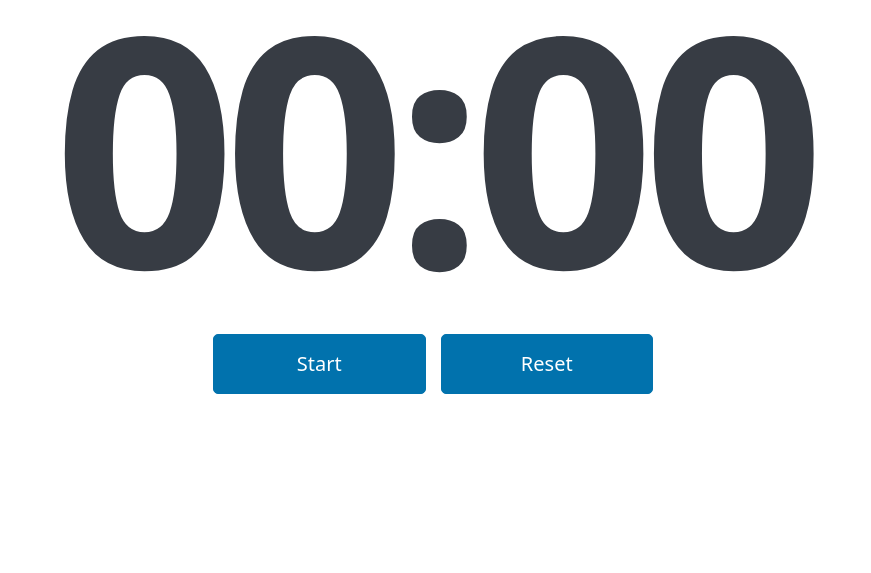
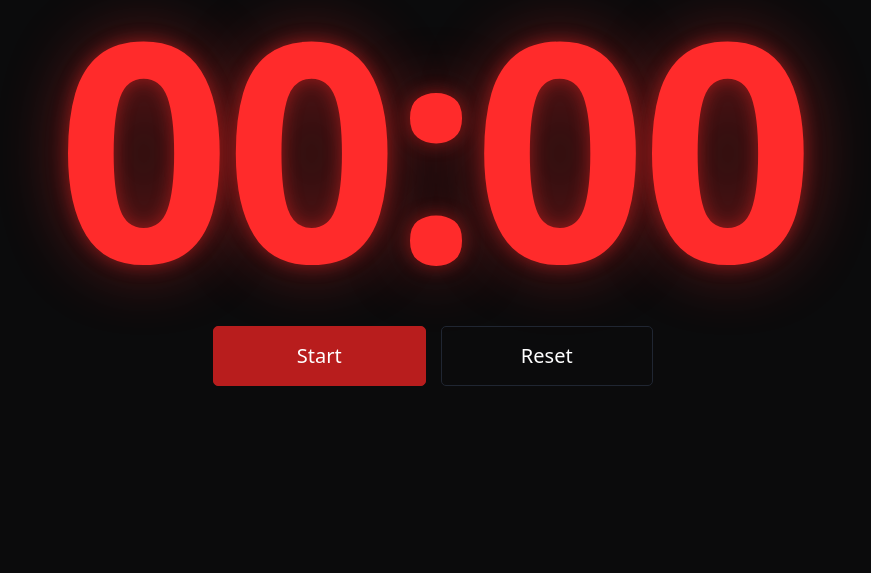
Before and after one commit to marcosgilf/timer, an Astro site: page / in a window 1280 px wide. Shown: the part 227-800 px from the top of the page, without its empty margins (207-1078 px from the left). Built offline with nearby package versions, Linux system fonts and the light colour scheme; Astro itself is replaced by a stand-in of ours.

Commit message:
style(chrono): gym-clock theme - dark panel, neon red digits
- dark-only theme; Pico accent variables follow the digit colour
- digits #ff2b2b on #0b0b0c (5.3:1) with a decorative glow
- Reset outlined rather than filled: the classless Pico build has no .secondary,
  so both buttons had been rendering identically
- digits 32vw, not 35vw: at 35vw they overflowed the padding by 2px at 320px wide

```diff
--- a/src/layouts/AppLayout.astro
+++ b/src/layouts/AppLayout.astro
@@ -14,12 +14,13 @@ const { title } = Astro.props;
 ---
 
 <!doctype html>
-<html lang="en">
+<html lang="en" data-theme="dark">
   <head>
     <meta charset="utf-8" />
     <meta name="viewport" content="width=device-width, initial-scale=1" />
     <meta name="description" content="Track tasks, workouts or run pomodoros." />
-    <meta name="color-scheme" content="light dark" />
+    <meta name="color-scheme" content="dark" />
+    <meta name="theme-color" content="#0b0b0c" />
     <link rel="icon" type="image/svg+xml" href="/favicon.svg" />
     <title>{title}</title>
   </head>
--- a/src/pages/index.astro
+++ b/src/pages/index.astro
@@ -12,7 +12,7 @@ import { formatElapsed } from "../domain/format.ts";
 
     <div class="controls">
       <button type="button" data-action="primary">Start</button>
-      <button type="button" class="secondary" data-action="reset">Reset</button>
+      <button type="button" data-action="reset">Reset</button>
     </div>
 
     <!--
--- a/src/styles/app.css
+++ b/src/styles/app.css
@@ -1,6 +1,24 @@
 /*
- * Everything Pico cannot express. Today that is one thing: digits big enough to read across a room.
+ * Everything Pico cannot express: a gym-clock look — near-black panel, neon red digits — and digits
+ * big enough to read across a room.
  */
+
+:root {
+  /* Not pure black: a hair of lift stops OLED smearing as the digits change. */
+  --pico-background-color: #0b0b0c;
+  --digit-colour: #ff2b2b;
+  --digit-glow: rgb(255 40 40 / 45%);
+
+  /* Pico's accent follows the digits, so buttons and focus rings belong to the same clock. */
+  --pico-primary: var(--digit-colour);
+  --pico-primary-hover: #ff5a5a;
+  --pico-primary-focus: var(--digit-glow);
+  --pico-primary-background: #b81d1d;
+  --pico-primary-hover-background: #d42525;
+  --pico-primary-border: var(--pico-primary-background);
+  --pico-primary-hover-border: var(--pico-primary-hover-background);
+  --pico-primary-inverse: #fff;
+}
 
 main {
   display: grid;
@@ -32,12 +50,21 @@ time {
   display: block;
   margin: 0;
   max-width: 100%;
-  font-size: min(35vw, 40vh, 20rem);
+  /*
+   * "00:00" measures ~2.73em in this face's tabular figures, and `main` reserves 0.5rem of padding
+   * on each side, so the viewport factor must stay under (100% - padding) / 2.73 ≈ 34vw. 32vw leaves
+   * room for a font stack that measures slightly wider.
+   */
+  font-size: min(32vw, 38vh, 20rem);
   font-weight: 700;
   font-variant-numeric: tabular-nums;
   line-height: 1;
-  letter-spacing: -0.04em;
-  color: var(--pico-color);
+  letter-spacing: -0.02em;
+  color: var(--digit-colour);
+  /* Decoration only — the digits stay legible with the glow stripped out. */
+  text-shadow:
+    0 0 0.06em var(--digit-glow),
+    0 0 0.22em var(--digit-glow);
 }
 
 /* Deliberately modest: present, reachable, and not competing with the digits. */
@@ -55,6 +82,16 @@ time {
   margin: 0;
   padding-block: 0.5rem;
   font-size: 1rem;
+}
+
+/*
+ * Reset is the quieter of the two. Pico's classless build ships no `.secondary`, so the hierarchy is
+ * expressed here — outlined rather than filled, still full contrast text on the dark panel.
+ */
+.controls button[data-action="reset"] {
+  background: transparent;
+  border-color: var(--pico-muted-border-color);
+  color: var(--pico-color);
 }
 
 /* Announcements for assistive tech only — the visible digits are not a live region. */
```
Also changed, not shown: issues/23-chrono-mvp.md (+16 -0 lines).
